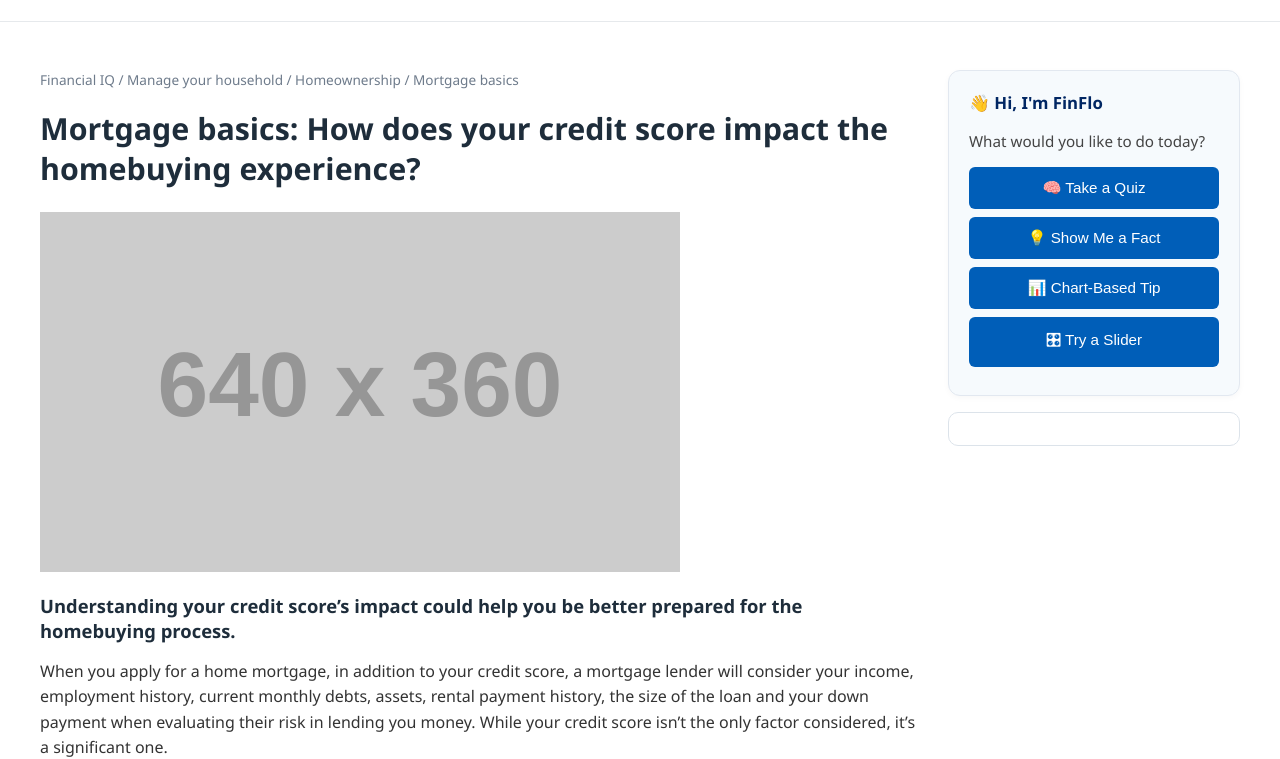
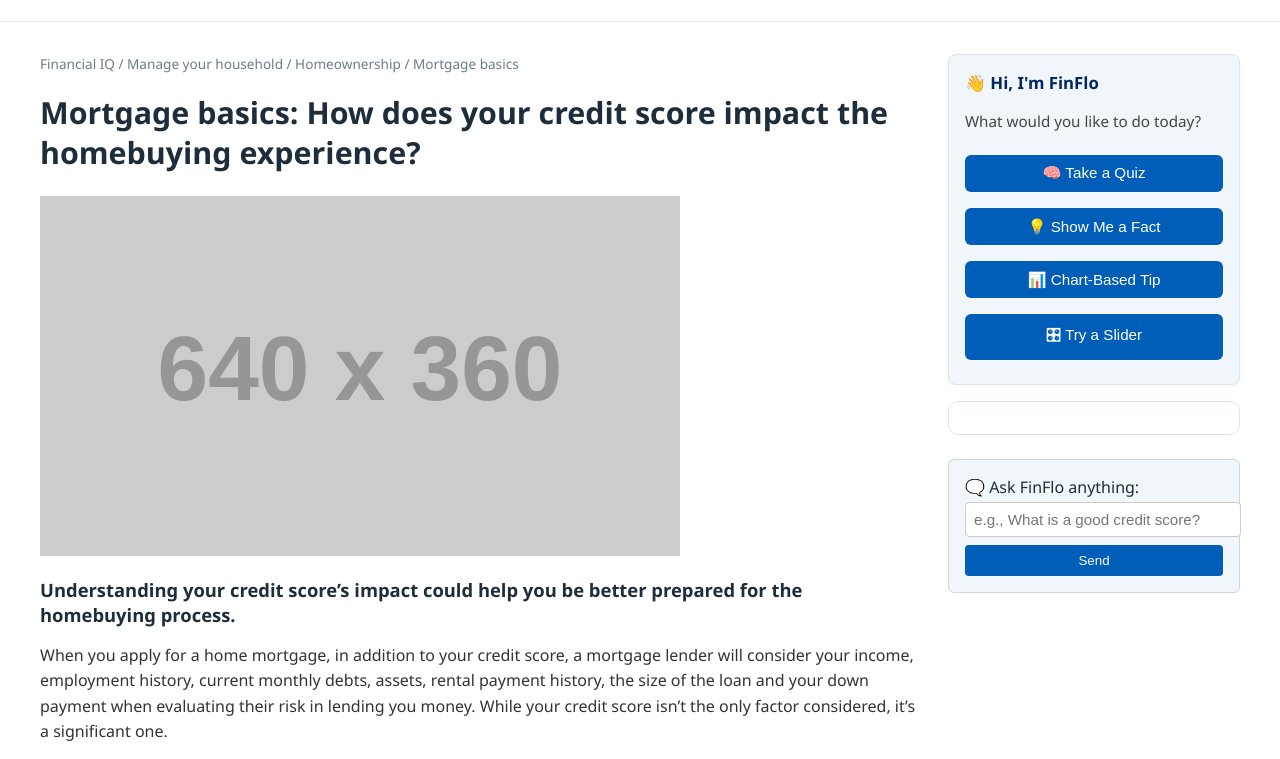
Before and after one commit to thepalslab/finflo-financial-iq, a plain HTML site: page index.html in a window 1280 px wide. Shown: the part 55-814 px from the top of the page. Drawn offline with Linux system fonts and the light colour scheme; placeholder pictures from the web are drawn by us.

Commit message:
"future model"

```diff
--- a/assets/css/style.css
+++ b/assets/css/style.css
@@ -1,4 +1,3 @@
-
 body {
   font-family: "Segoe UI", "Helvetica Neue", Helvetica, Arial, sans-serif;
   background-color: #fff;
@@ -175,3 +174,67 @@ body {
   text-align: center;
   font-size: 0.85rem;
 }
+
+/* --- Additional styles from hybrid layout --- */
+
+body {
+  font-family: 'Segoe UI', sans-serif;
+  margin: 0;
+  padding: 0;
+  background: #fff;
+}
+.page-wrapper {
+  display: flex;
+  gap: 2rem;
+  padding: 2rem;
+  max-width: 1200px;
+  margin: auto;
+}
+.main-content {
+  flex: 3;
+}
+.finflo-sidebar {
+  flex: 1;
+  max-width: 340px;
+}
+.finflo-welcome {
+  background: #f1f6fb;
+  padding: 1rem;
+  border-radius: 8px;
+  border: 1px solid #dce3ea;
+}
+.options button {
+  width: 100%;
+  padding: 0.6rem;
+  margin-top: 0.5rem;
+  background-color: #005EB8;
+  color: #fff;
+  border: none;
+  border-radius: 6px;
+  font-weight: 500;
+}
+.finflo-ask-box {
+  margin-top: 1.5rem;
+  background: #f1f6fb;
+  border: 1px solid #d1d5db;
+  padding: 1rem;
+  border-radius: 6px;
+}
+.finflo-ask-box input {
+  width: 100%;
+  padding: 0.5rem;
+  margin-top: 0.25rem;
+  border: 1px solid #ccc;
+  border-radius: 4px;
+  font-size: 0.95rem;
+}
+.finflo-ask-box button {
+  margin-top: 0.5rem;
+  width: 100%;
+  padding: 0.5rem;
+  background: #005EB8;
+  color: white;
+  border: none;
+  border-radius: 4px;
+  font-weight: 500;
+}
--- a/index.html
+++ b/index.html
@@ -74,6 +74,11 @@
         </div>
       </div>
       <div class="finflo-output" id="finflo-output"></div>
+      <div class="finflo-ask-box">
+        <label for="finflo-chat">🗨️ Ask FinFlo anything:</label>
+        <input type="text" id="finflo-chat" placeholder="e.g., What is a good credit score?" />
+        <button onclick="alert('This will use GenAI in future version')">Send</button>
+      </div>
     </aside>
   </div>
 
```
Also changed, not shown: 2 other files.
